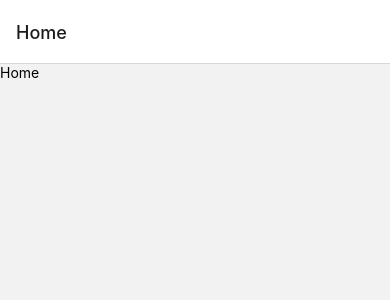
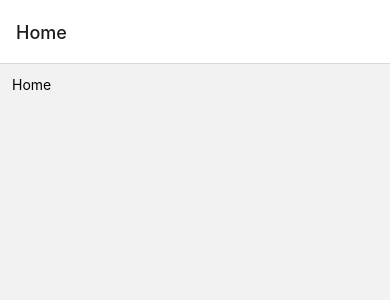
Before and after one commit to panoramix360/civi-exercise, a React Native app in the folder app/: screen / in a window 390 px wide. Shown: the top 300 px of the page. Built offline with nearby package versions, Linux system fonts and the light colour scheme.

Commit message:
creating simple styles to be used across the app

```diff
--- a/app/src/Components/Container.tsx
+++ b/app/src/Components/Container.tsx
@@ -1,5 +1,6 @@
 import React, { ReactNode } from 'react'
 import { StyleProp, StyleSheet, View, ViewStyle } from 'react-native'
+import { Metrics } from '../Theme'
 
 type Props = {
   style?: StyleProp<ViewStyle>,
@@ -17,7 +18,8 @@ function Container({ style, children }: Props) {
 const styles = StyleSheet.create({
   container: {
     flex: 1,
-    flexDirection: 'column'
+    flexDirection: 'column',
+    padding: Metrics.regular
   }
 })
 
--- a/app/src/Screens/StartupScreen.tsx
+++ b/app/src/Screens/StartupScreen.tsx
@@ -5,6 +5,7 @@ import { StyleSheet, Text } from 'react-native'
 import { Container } from '../Components'
 import Logo from '../Components/Logo'
 import { AppNavigatorParamList } from '../Navigators/AppNavigator'
+import { Colors, FontSize } from '../Theme'
 
 type Props = NativeStackScreenProps<AppNavigatorParamList, 'Startup'>
 
@@ -31,7 +32,7 @@ function StartupScreen({ navigation }: Props) {
   return (
     <Container style={styles.container}>
       <Logo />
-      <Text>{t('welcome')}</Text>
+      <Text style={styles.text}>{t('welcome')}</Text>
     </Container>
   )
 }
@@ -40,7 +41,10 @@ const styles = StyleSheet.create({
   container: {
     alignItems: 'center',
     justifyContent: 'center',
-    backgroundColor: '#fef231'
+    backgroundColor: Colors.primary
+  },
+  text: {
+    fontSize: FontSize.regular
   }
 })
 
--- /dev/null
+++ b/app/src/Theme/Colors.tsx
@@ -0,0 +1,5 @@
+
+export default {
+  primary: '#fef231',
+  secondary: '#f2f2f2'
+}
--- /dev/null
+++ b/app/src/Theme/FontSize.tsx
@@ -0,0 +1,6 @@
+
+export default {
+  small: 16,
+  regular: 20,
+  large: 40
+}
--- /dev/null
+++ b/app/src/Theme/Metrics.tsx
@@ -0,0 +1,8 @@
+const tiny = 4
+
+export default {
+  tiny,
+  small: tiny * 2,
+  regular: tiny * 3,
+  large: tiny * 4
+}
--- a/app/src/Theme/index.tsx
+++ b/app/src/Theme/index.tsx
@@ -1 +1,4 @@
 export { default as Images } from './Images'
+export { default as Colors } from './Colors'
+export { default as Metrics } from './Metrics'
+export { default as FontSize } from './FontSize'
```
